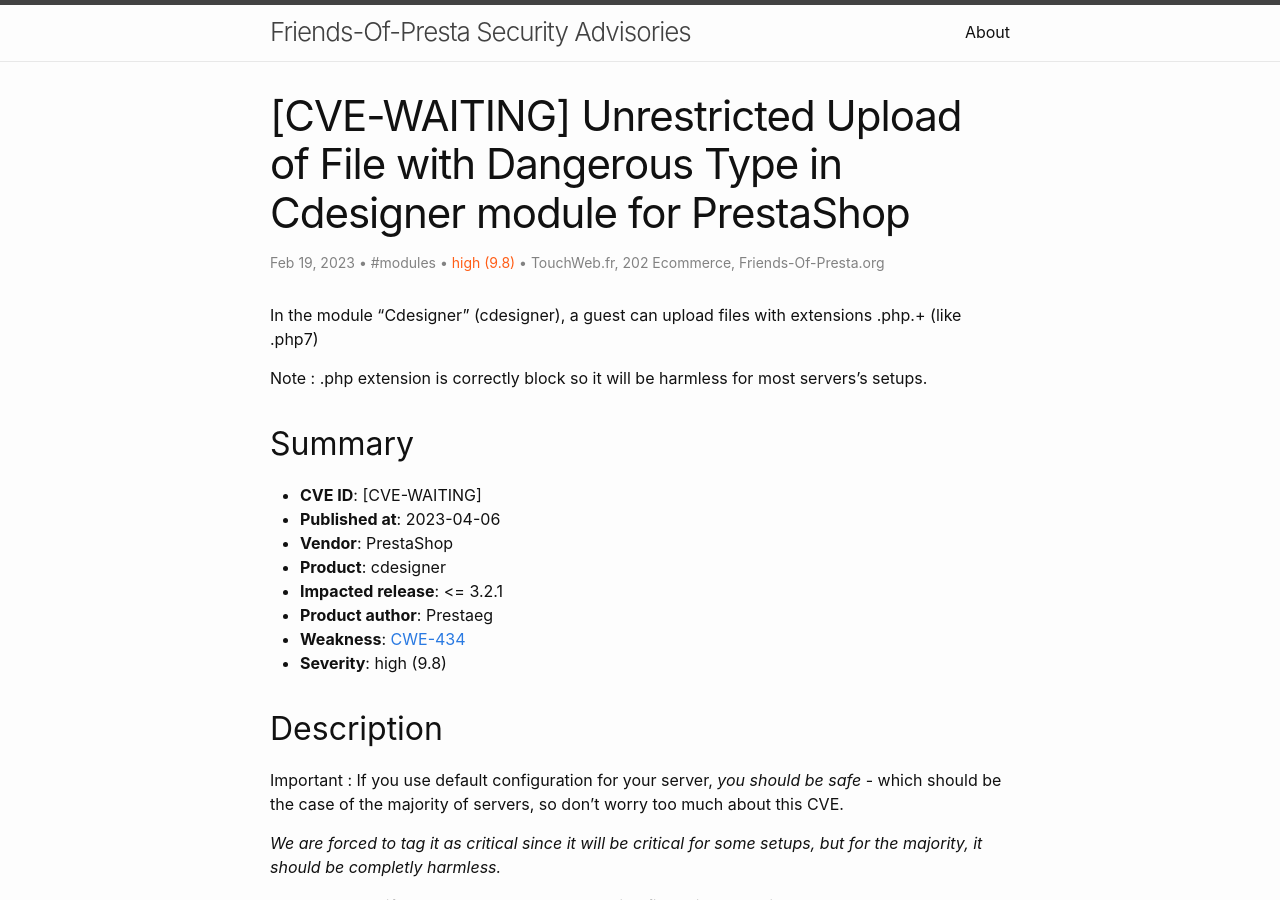
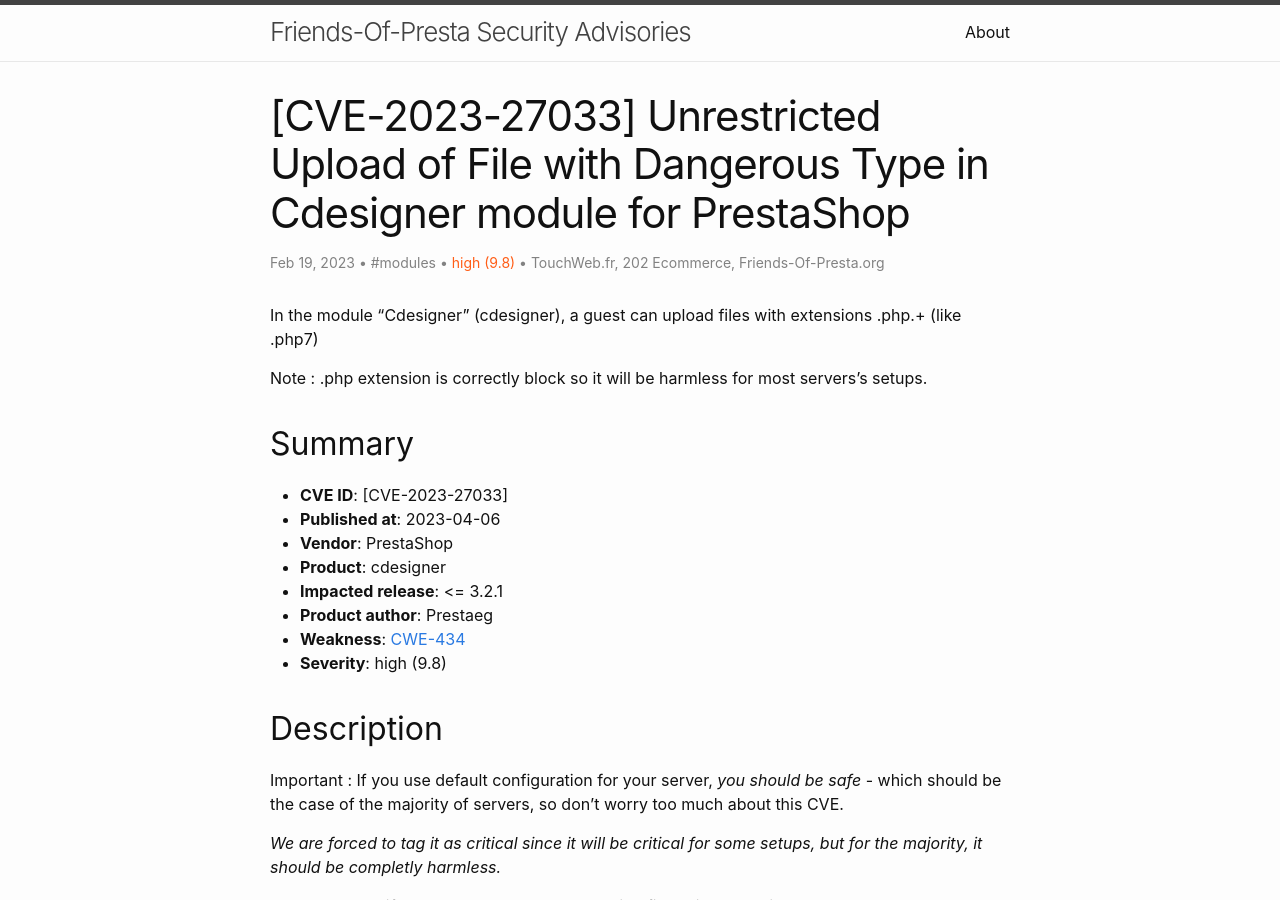
Before and after one commit to friends-of-presta/security-advisories, a Jekyll site: the page built from _posts/2023-02-19-cdesigner-434.md, in a window 1280 px wide and 900 px high. Built offline with Jekyll 4.4.1, drawn with Linux system fonts in a browser that asks for light colours.

Commit message:
Update 2023-02-19-cdesigner-434.md

```diff
--- a/_posts/2023-02-19-cdesigner-434.md
+++ b/_posts/2023-02-19-cdesigner-434.md
@@ -1,6 +1,6 @@
 ---
 layout: post
-title: "[CVE-WAITING] Unrestricted Upload of File with Dangerous Type in Cdesigner module for PrestaShop"
+title: "[CVE-2023-27033] Unrestricted Upload of File with Dangerous Type in Cdesigner module for PrestaShop"
 categories: modules
 author:
 - TouchWeb.fr
@@ -16,7 +16,7 @@ Note : .php extension is correctly block so it will be harmless for most servers
 
 ## Summary
 
-* **CVE ID**: [CVE-WAITING]
+* **CVE ID**: [CVE-2023-27033]
 * **Published at**: 2023-04-06
 * **Vendor**: PrestaShop
 * **Product**: cdesigner
```
